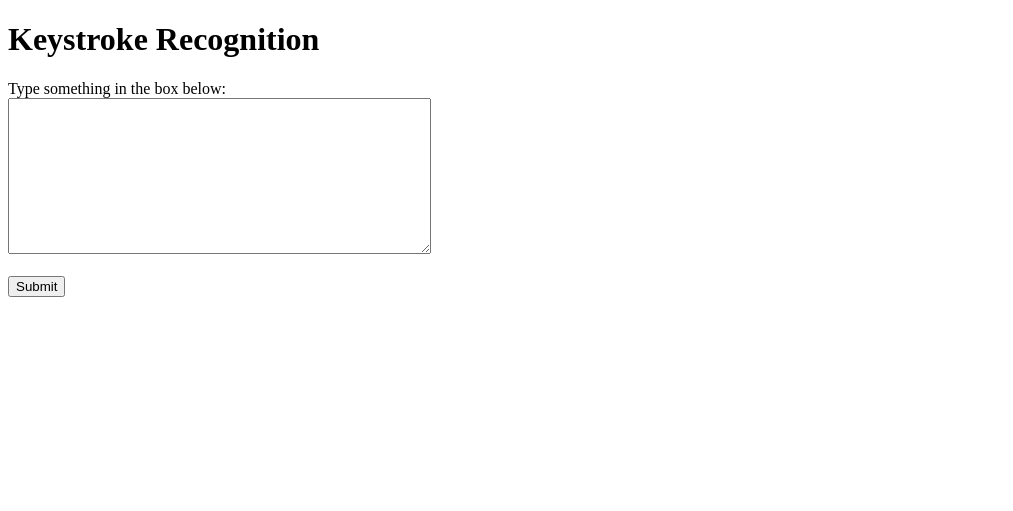
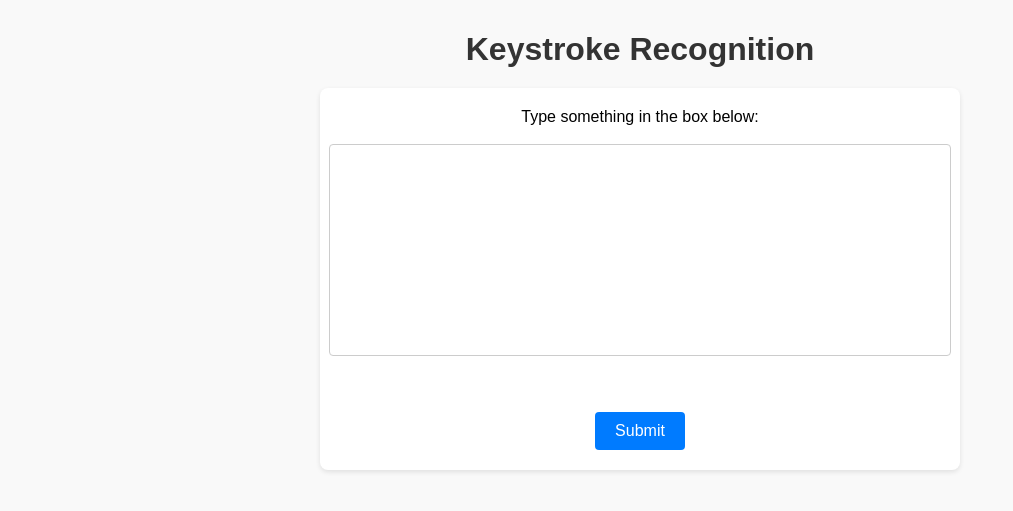
Before and after one commit to mon-drive/keystroke-recognition, a Flask app: page / in a window 1280 px wide. Shown: the top 511 px of the page, without its empty margins (0-1013 px from the left). Run offline with Flask 3, Linux system fonts and the light colour scheme.

Commit message:
GUI improvements

```diff
--- /dev/null
+++ b/static/styles.css
@@ -0,0 +1,53 @@
+body {
+    font-family: Arial, sans-serif;
+    background-color: #f9f9f9;
+    margin: 0;
+    padding: 0;
+    display: flex;
+    flex-direction: column;
+    justify-content: center;
+    align-items: center;
+    height: 60vh;
+}
+
+h1 {
+    color: #333;
+    margin-bottom: 20px;
+}
+
+form {
+    display: flex;
+    flex-direction: column;
+    align-items: center;
+    width: 80%;
+    max-width: 600px;
+    padding: 20px;
+    background: #fff;
+    border-radius: 8px;
+    box-shadow: 0 2px 5px rgba(0, 0, 0, 0.1);
+}
+
+textarea {
+    width: 100%;
+    font-size: 16px;
+    padding: 10px;
+    border: 1px solid #ccc;
+    border-radius: 4px;
+    resize: none;
+    margin-bottom: 20px;
+}
+
+button {
+    font-size: 16px;
+    padding: 10px 20px;
+    color: #fff;
+    background: #007BFF;
+    border: none;
+    border-radius: 4px;
+    cursor: pointer;
+    transition: background 0.3s ease;
+}
+
+button:hover {
+    background: #0056b3;
+}
--- a/templates/index.html
+++ b/templates/index.html
@@ -4,6 +4,7 @@
     <meta charset="UTF-8">
     <meta name="viewport" content="width=device-width, initial-scale=1.0">
     <title>Keystroke Recognition</title>
+    <link rel="stylesheet" href="/static/styles.css">
 </head>
 <body>
     <h1>Keystroke Recognition</h1>
```
